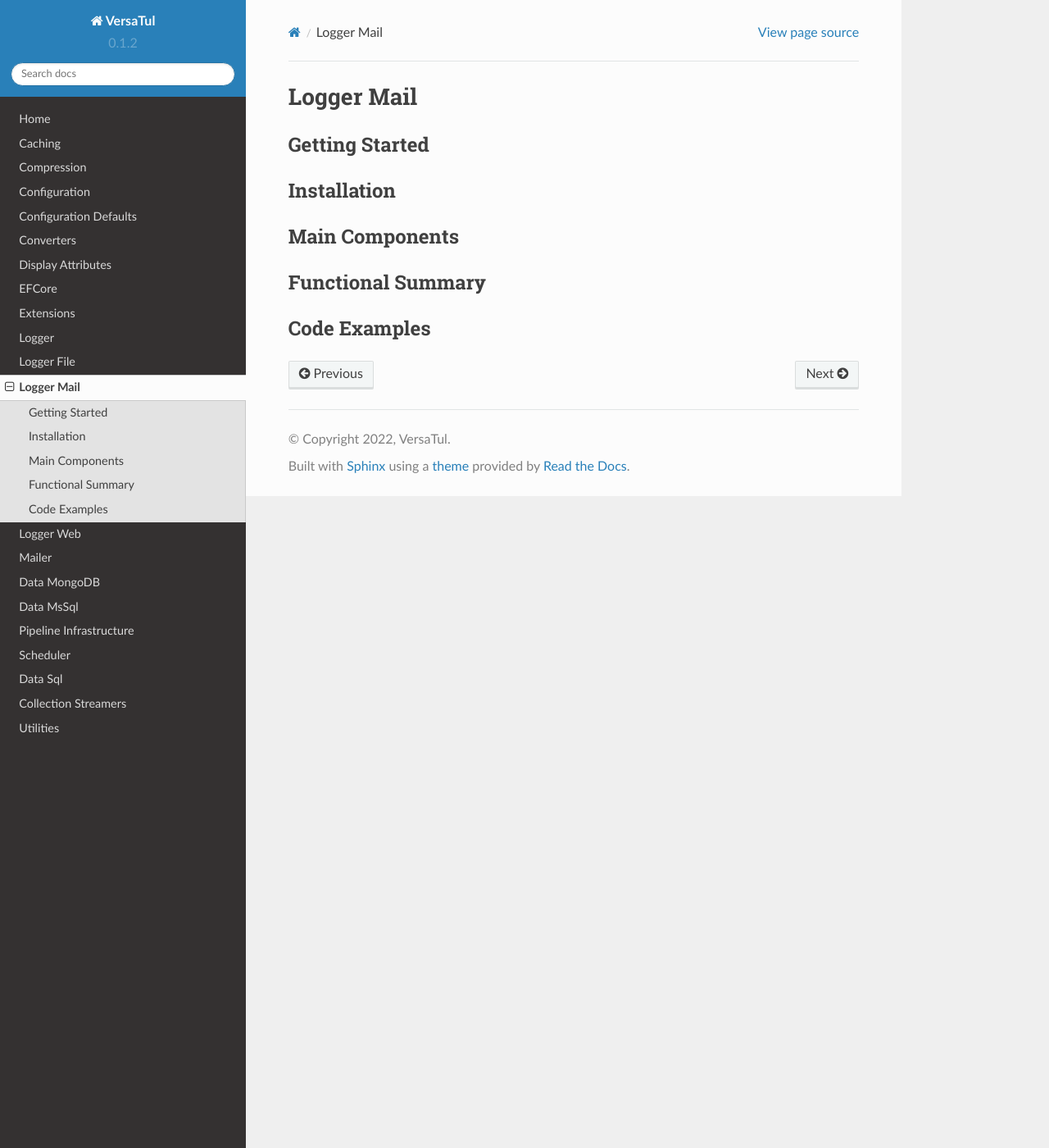
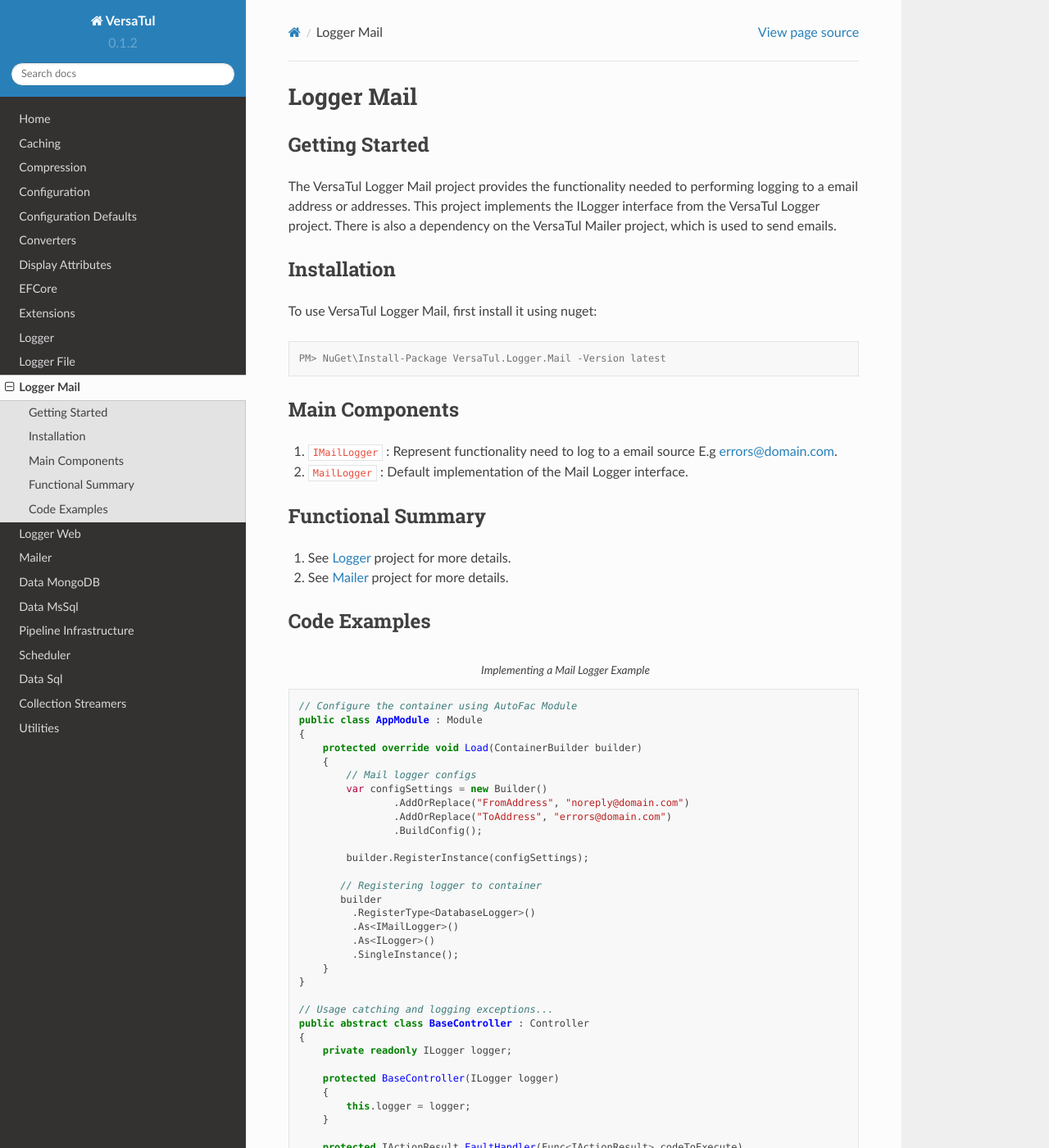
Before and after one commit to BjornWilliams/DocsVersaTul, a Sphinx documentation site: the page built from docs/source/logger-mail.rst, in a window 1280 px wide and 1400 px high. Shown: the whole window at 82% size. Built offline with Sphinx 7.4.7 and the Read the Docs theme 2.0.0, drawn with Linux system fonts in a browser that asks for light colours; some of the changed text lies outside the part shown.

Commit message:
Update logger-mail.rst
Added the mail logger docs and links

```diff
--- a/docs/source/logger-mail.rst
+++ b/docs/source/logger-mail.rst
@@ -3,15 +3,77 @@
 
 Getting Started
 ----------------
+The VersaTul Logger Mail project provides the functionality needed to performing logging to a email address or addresses.
+This project implements the ILogger interface from the VersaTul Logger project.
+There is also a dependency on the VersaTul Mailer project, which is used to send emails.
 
 Installation
 ------------
 
+To use VersaTul Logger Mail, first install it using nuget:
+
+.. code-block:: console
+
+    PM> NuGet\Install-Package VersaTul.Logger.Mail -Version latest
+
 Main Components
 ----------------
+1. ``IMailLogger`` : Represent functionality need to log to a email source E.g errors@domain.com.
+2. ``MailLogger`` : Default implementation of the Mail Logger interface.
 
 Functional Summary
 ------------------
+1. See :doc:`/logger` project for more details.
+2. See :doc:`/mailer` project for more details.
 
 Code Examples
 -------------
+.. code-block:: c#
+    :caption: Implementing a Mail Logger Example
+
+    // Configure the container using AutoFac Module
+    public class AppModule : Module
+    {
+        protected override void Load(ContainerBuilder builder)
+        {
+            // Mail logger configs
+            var configSettings = new Builder()
+                    .AddOrReplace("FromAddress", "noreply@domain.com")
+                    .AddOrReplace("ToAddress", "errors@domain.com")
+                    .BuildConfig();
+
+            builder.RegisterInstance(configSettings);
+
+           // Registering logger to container
+           builder
+             .RegisterType<DatabaseLogger>()
+             .As<IMailLogger>()
+             .As<ILogger>()
+             .SingleInstance();
+        }
+    }
+
+    // Usage catching and logging exceptions...
+    public abstract class BaseController : Controller
+    {
+        private readonly ILogger logger;
+
+        protected BaseController(ILogger logger)
+        {
+            this.logger = logger;
+        }
+
+        protected IActionResult FaultHandler(Func<IActionResult> codeToExecute)
+        {
+            try
+            {
+                return codeToExecute();
+            }
+            catch (Exception ex)
+            {
+                logger.Log(ex);
+
+                return BadRequest();
+            }
+        }
+    }
```
